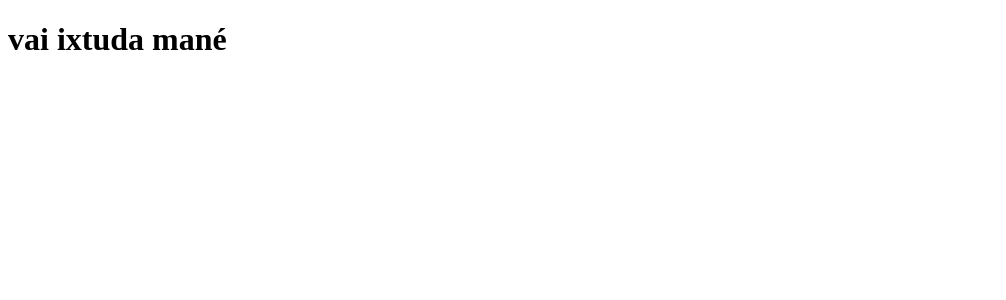
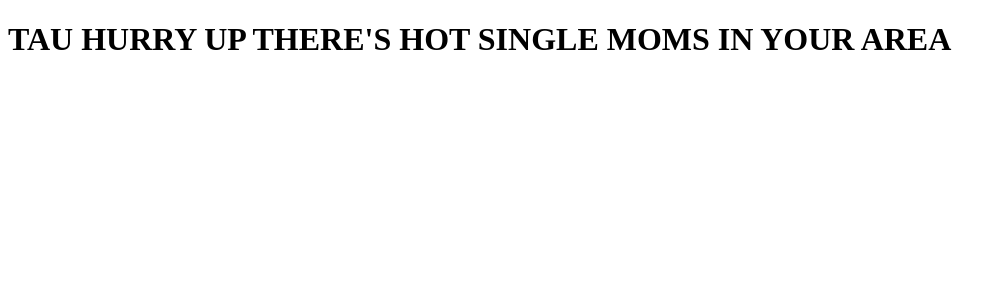
Before and after one commit to henriquekcloss/clone-tabnews, a Next.js app: page / in a window 1280 px wide. Shown: the top 300 px of the page, without its empty margins (0-1006 px from the left). Built offline with nearby package versions, Linux system fonts and the light colour scheme.

Commit message:
brincadeira com amigo americano

```diff
--- a/pages/index.js
+++ b/pages/index.js
@@ -1,5 +1,5 @@
 function Home() {
-  return <h1>vai ixtuda mané</h1>;
+  return <h1>TAU HURRY UP THERE'S HOT SINGLE MOMS IN YOUR AREA</h1>;
 }
 
 export default Home;
```
